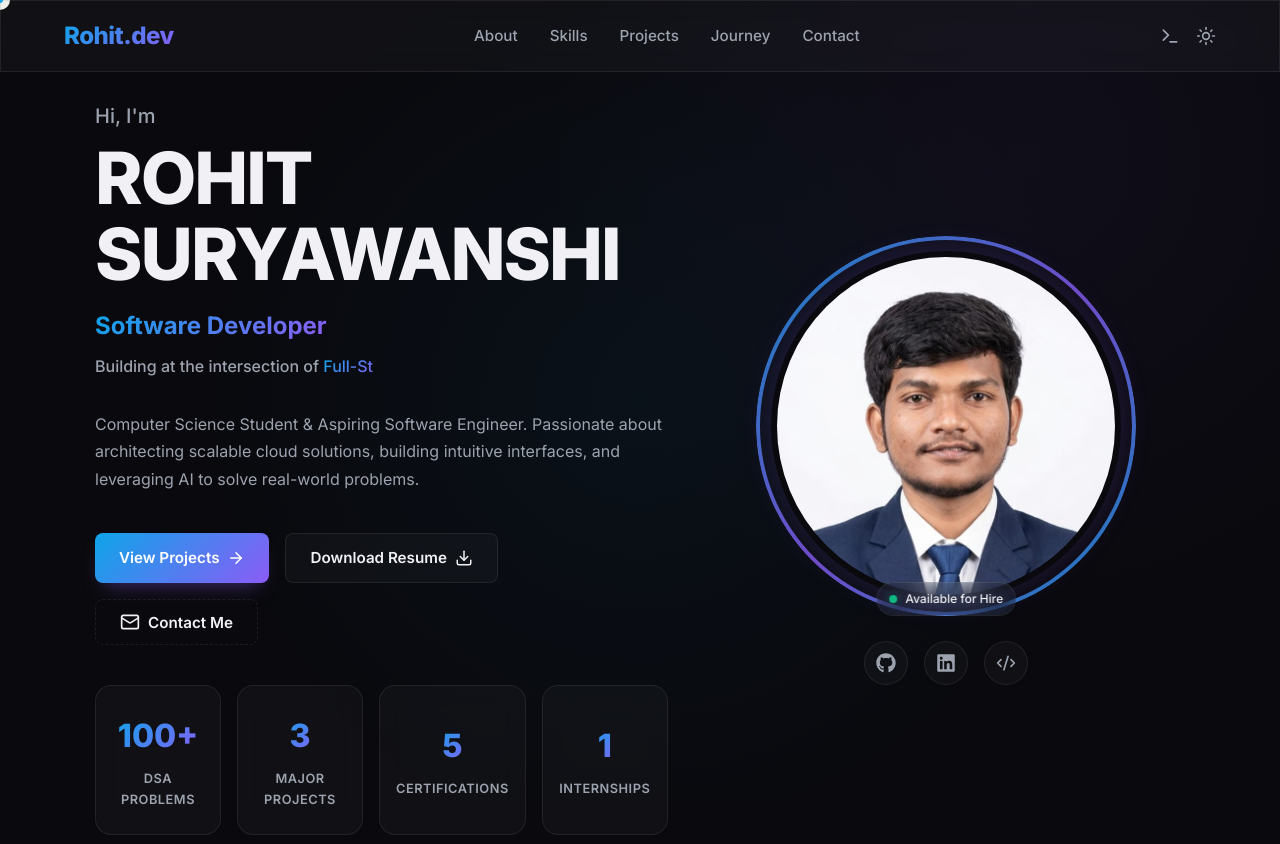
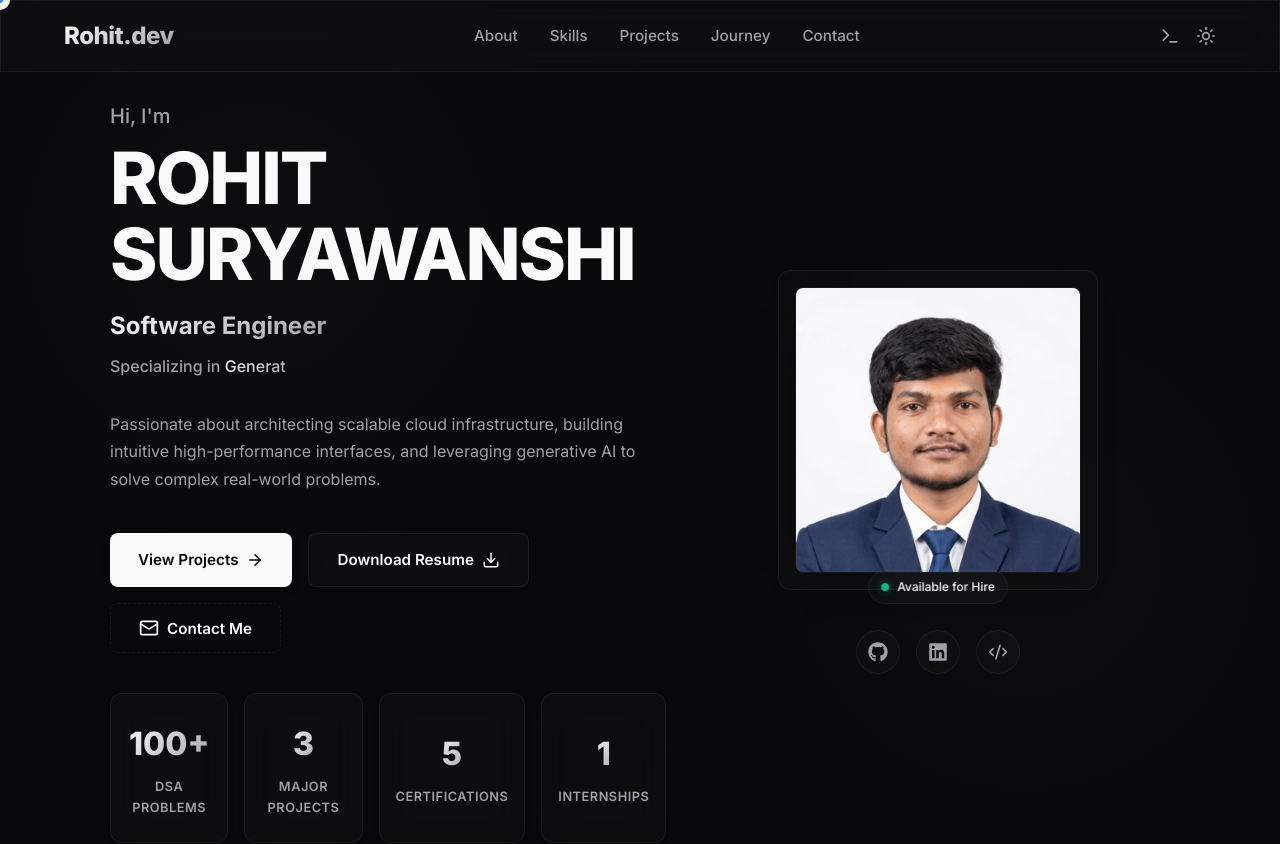
Before and after one commit to Rohit18457/Portfolio, a React (Vite) app: page / in a window 1280 px wide. Shown: the top 844 px of the page. Built offline with nearby package versions, Linux system fonts and the light colour scheme.

Commit message:
Update portfolio for senior developer aesthetic

```diff
--- a/src/components/sections/HeroSection.css
+++ b/src/components/sections/HeroSection.css
@@ -32,39 +32,23 @@
 }
 
 .profile-wrapper.large {
-  width: 350px;
-  height: 350px;
+  width: 320px;
+  height: 320px;
   margin-bottom: 0;
   display: flex;
   align-items: center;
   justify-content: center;
-}
-
-.gradient-ring {
-  position: absolute;
-  top: -15px;
-  left: -15px;
-  right: -15px;
-  bottom: -15px;
-  border-radius: 50%;
-  background: linear-gradient(135deg, var(--accent-blue), var(--accent-purple), var(--accent-blue));
-  z-index: 0;
-  opacity: 0.8;
-  mask: linear-gradient(#fff 0 0) content-box, linear-gradient(#fff 0 0);
-  -webkit-mask: linear-gradient(#fff 0 0) content-box, linear-gradient(#fff 0 0);
-  mask-composite: exclude;
-  -webkit-mask-composite: xor;
-  padding: 4px; /* Thickness of the ring */
+  padding: 16px;
 }
 
 .profile-img {
   width: 100%;
   height: 100%;
-  border-radius: 50%;
+  border-radius: 8px;
   object-fit: cover;
   object-position: top center;
-  border: 6px solid var(--bg-primary);
-  box-shadow: 0 0 30px rgba(139, 92, 246, 0.2);
+  border: 1px solid var(--glass-border);
+  box-shadow: 0 10px 30px -10px rgba(0, 0, 0, 0.5);
   z-index: 1;
   position: relative;
   background: var(--bg-primary);
@@ -146,24 +130,25 @@
   display: flex;
   align-items: center;
   gap: 8px;
-  padding: 12px 24px;
+  padding: 14px 28px;
   border-radius: 8px;
   font-weight: 600;
   font-size: 0.95rem;
-  transition: all 0.3s ease;
+  transition: all 0.3s cubic-bezier(0.16, 1, 0.3, 1);
   border: none;
   background: transparent;
 }
 
 .btn-primary {
-  background: var(--gradient-accent);
-  color: white;
-  box-shadow: 0 10px 20px -10px rgba(139, 92, 246, 0.5);
+  background: var(--text-primary);
+  color: var(--bg-primary);
+  box-shadow: 0 4px 10px rgba(0, 0, 0, 0.1);
 }
 
 .btn-primary:hover {
-  transform: translateY(-2px);
-  box-shadow: 0 15px 25px -10px rgba(139, 92, 246, 0.6);
+  transform: translateY(-2px) scale(1.02);
+  box-shadow: 0 10px 20px rgba(0, 0, 0, 0.15);
+  background: var(--text-secondary);
 }
 
 .btn-glass {
@@ -174,9 +159,8 @@
 }
 
 .btn-glass:hover {
-  background: rgba(255, 255, 255, 0.05);
-  border-color: rgba(255, 255, 255, 0.15);
-  transform: translateY(-2px);
+  background: rgba(255, 255, 255, 0.08);
+  transform: translateY(-2px) scale(1.02);
 }
 
 [data-theme='light'] .btn-glass:hover {
--- a/src/components/sections/HeroSection.jsx
+++ b/src/components/sections/HeroSection.jsx
@@ -45,11 +45,10 @@ const HeroSection = () => {
   const [isRocketLaunching, setIsRocketLaunching] = useState(false);
 
   const words = [
-    "Data Structures & Algorithms",
-    "Full-Stack Web Development",
-    "Cloud Computing",
-    "Generative AI",
-    "Problem Solving"
+    "Scalable Cloud Architectures",
+    "Generative AI Solutions",
+    "High-Performance Interfaces",
+    "Distributed Systems"
   ];
 
   const handleHireMe = () => {
@@ -73,15 +72,15 @@ const HeroSection = () => {
           </h1>
 
           <div className="hero-subtitle">
-            <span className="text-gradient" style={{fontSize: '1.5rem', fontWeight: 'bold'}}>Software Developer</span>
+            <span className="text-gradient" style={{fontSize: '1.5rem', fontWeight: 'bold'}}>Software Engineer</span>
             <br />
             <span style={{fontSize: '1rem', marginTop: '8px', display: 'block', color: 'var(--text-secondary)'}}>
-              Building at the intersection of <TypeWriter words={words} />
+              Specializing in <TypeWriter words={words} />
             </span>
           </div>
 
           <p className="hero-desc">
-            Computer Science Student & Aspiring Software Engineer. Passionate about architecting scalable cloud solutions, building intuitive interfaces, and leveraging AI to solve real-world problems.
+            Passionate about architecting scalable cloud infrastructure, building intuitive high-performance interfaces, and leveraging generative AI to solve complex real-world problems.
           </p>
 
           <div className="hero-actions">
@@ -123,8 +122,7 @@ const HeroSection = () => {
           animate={{ opacity: 1, x: 0 }}
           transition={{ duration: 0.8, delay: 0.2 }}
         >
-          <div className="profile-wrapper large">
-            <div className="gradient-ring"></div>
+          <div className="profile-wrapper large glass-card">
             <img
               src="/profile.jpeg"
               alt="Rohit Suryawanshi"
--- a/src/components/sections/JourneySection.css
+++ b/src/components/sections/JourneySection.css
@@ -19,9 +19,9 @@
 .roadmap-path-fill {
   width: 100%;
   height: 100%;
-  background: var(--gradient-accent);
+  background: var(--text-primary);
   border-radius: 2px;
-  box-shadow: 0 0 10px rgba(139, 92, 246, 0.5);
+  opacity: 0.2;
 }
 
 .text-gradient-bg {
@@ -78,17 +78,15 @@
 }
 
 .roadmap-node {
-  width: 40px;
-  height: 40px;
+  width: 24px;
+  height: 24px;
   border-radius: 50%;
   background: var(--bg-primary);
-  border: 2px solid var(--accent-purple);
+  border: 4px solid var(--text-primary);
   display: flex;
   align-items: center;
   justify-content: center;
   z-index: 2;
-  color: var(--text-primary);
-  box-shadow: 0 0 15px rgba(139, 92, 246, 0.4);
 }
 
 @media (max-width: 768px) {
--- a/src/components/sections/ProjectsSection.css
+++ b/src/components/sections/ProjectsSection.css
@@ -6,10 +6,13 @@
 
 .project-card {
   display: flex;
-  gap: 32px;
+  gap: 0; /* Remove gap, we will use padding in content */
   padding: 0;
   overflow: hidden;
   align-items: stretch;
+  background: var(--glass-bg);
+  border: 1px solid var(--glass-border);
+  border-radius: 12px;
 }
 
 .project-image-wrapper {
@@ -67,15 +70,17 @@
 
 .project-content {
   flex: 0.55;
-  padding: 32px;
+  padding: 40px;
   display: flex;
   flex-direction: column;
+  justify-content: center;
 }
 
 .project-title {
-  font-size: 1.8rem;
-  font-weight: 700;
-  margin-bottom: 12px;
+  font-size: 2rem;
+  font-weight: 800;
+  margin-bottom: 16px;
+  letter-spacing: -0.5px;
 }
 
 .project-desc {
@@ -92,33 +97,13 @@
 }
 
 .tech-tag {
-  padding: 6px 12px;
-  border-radius: 20px;
-  font-size: 0.8rem;
-  font-weight: 500;
-  color: var(--accent-purple);
-}
-
-.project-details {
-  display: flex;
-  flex-direction: column;
-  gap: 16px;
-  margin-top: auto;
-  border-top: 1px solid var(--glass-border);
-  padding-top: 24px;
-}
-
-.detail-row {
-  display: flex;
-  align-items: flex-start;
-  gap: 12px;
-  font-size: 0.9rem;
-  color: var(--text-secondary);
-  line-height: 1.5;
-}
-
-.detail-row strong {
+  padding: 6px 14px;
+  border-radius: 6px;
+  font-size: 0.85rem;
+  font-weight: 600;
   color: var(--text-primary);
+  background: rgba(255, 255, 255, 0.05);
+  border: 1px solid var(--glass-border);
 }
 
 @media (max-width: 992px) {
--- a/src/components/sections/ProjectsSection.jsx
+++ b/src/components/sections/ProjectsSection.jsx
@@ -61,7 +61,7 @@ const ProjectsSection = () => {
               initial={{ opacity: 0, y: 30 }}
               whileInView={{ opacity: 1, y: 0 }}
               viewport={{ once: true }}
-              transition={{ delay: idx * 0.2 }}
+              transition={{ delay: idx * 0.1 }}
             >
               <div className="project-image-wrapper">
                 <img src={project.image} alt={project.title} className="project-image" />
@@ -80,21 +80,6 @@ const ProjectsSection = () => {
                     <span key={i} className="tech-tag glass">{t}</span>
                   ))}
                 </div>
-
-                <div className="project-details">
-                  <div className="detail-row">
-                    <Target size={16} className="text-gradient" />
-                    <span><strong>Features:</strong> {project.features.join(', ')}</span>
-                  </div>
-                  <div className="detail-row">
-                    <Layers size={16} className="text-gradient" />
-                    <span><strong>Challenges:</strong> {project.challenges}</span>
-                  </div>
-                  <div className="detail-row">
-                    <BookOpen size={16} className="text-gradient" />
-                    <span><strong>Learnings:</strong> {project.learnings}</span>
-                  </div>
-                </div>
               </div>
             </motion.div>
           ))}
--- a/src/components/sections/SkillsSection.css
+++ b/src/components/sections/SkillsSection.css
@@ -67,25 +67,13 @@
 
 .skill-level {
   font-size: 0.7rem;
-  padding: 2px 8px;
-  border-radius: 12px;
+  padding: 4px 10px;
+  border-radius: 4px;
   font-weight: 600;
   text-transform: uppercase;
-}
-
-.level-advanced {
-  background: rgba(16, 185, 129, 0.1);
-  color: #10b981;
-}
-
-.level-intermediate {
-  background: rgba(14, 165, 233, 0.1);
-  color: #0ea5e9;
-}
-
-.level-beginner {
-  background: rgba(245, 158, 11, 0.1);
-  color: #f59e0b;
+  background: var(--glass-bg);
+  border: 1px solid var(--glass-border);
+  color: var(--text-primary);
 }
 
 @media (max-width: 576px) {
--- a/src/index.css
+++ b/src/index.css
@@ -1,27 +1,28 @@
 @import url('https://fonts.googleapis.com/css2?family=Inter:wght@300;400;500;600;700;800&display=swap');
 
 :root {
-  --bg-primary: #0a0a0e;
-  --bg-secondary: #12121a;
-  --text-primary: #f0f0f5;
-  --text-secondary: #9ca3af;
-  --accent-blue: #0ea5e9;
+  --bg-primary: #09090b;
+  --bg-secondary: #18181b;
+  --text-primary: #fafafa;
+  --text-secondary: #a1a1aa;
+  --accent-blue: #3b82f6;
   --accent-purple: #8b5cf6;
-  --gradient-accent: linear-gradient(135deg, var(--accent-blue), var(--accent-purple));
+  --gradient-accent: linear-gradient(135deg, var(--text-primary), var(--text-secondary));
 
-  --glass-bg: rgba(255, 255, 255, 0.03);
-  --glass-border: rgba(255, 255, 255, 0.08);
+  --glass-bg: rgba(255, 255, 255, 0.02);
+  --glass-border: rgba(255, 255, 255, 0.06);
 
   --font-main: 'Inter', sans-serif;
 }
 
 [data-theme='light'] {
-  --bg-primary: #f8fafc;
+  --bg-primary: #fafafa;
   --bg-secondary: #ffffff;
-  --text-primary: #0f172a;
-  --text-secondary: #475569;
-  --glass-bg: rgba(0, 0, 0, 0.03);
+  --text-primary: #09090b;
+  --text-secondary: #71717a;
+  --glass-bg: rgba(0, 0, 0, 0.02);
   --glass-border: rgba(0, 0, 0, 0.08);
+  --gradient-accent: linear-gradient(135deg, var(--text-primary), var(--text-secondary));
 }
 
 * {
@@ -58,30 +59,29 @@ button {
 /* Glassmorphism Utilities */
 .glass {
   background: var(--glass-bg);
-  backdrop-filter: blur(12px);
-  -webkit-backdrop-filter: blur(12px);
+  backdrop-filter: blur(16px);
+  -webkit-backdrop-filter: blur(16px);
   border: 1px solid var(--glass-border);
 }
 
 .glass-card {
   background: var(--glass-bg);
-  backdrop-filter: blur(12px);
-  -webkit-backdrop-filter: blur(12px);
+  backdrop-filter: blur(16px);
+  -webkit-backdrop-filter: blur(16px);
   border: 1px solid var(--glass-border);
-  border-radius: 16px;
+  border-radius: 12px;
   padding: 24px;
-  transition: transform 0.3s ease, box-shadow 0.3s ease, border-color 0.3s ease;
+  transition: transform 0.4s cubic-bezier(0.16, 1, 0.3, 1), border-color 0.4s ease;
+  box-shadow: 0 4px 6px -1px rgba(0, 0, 0, 0.1), 0 2px 4px -1px rgba(0, 0, 0, 0.06);
 }
 
 .glass-card:hover {
-  transform: translateY(-4px);
-  border-color: rgba(255, 255, 255, 0.15);
-  box-shadow: 0 10px 30px -10px rgba(0, 0, 0, 0.5);
+  transform: translateY(-2px);
+  border-color: rgba(255, 255, 255, 0.12);
 }
 
 [data-theme='light'] .glass-card:hover {
-  border-color: rgba(0, 0, 0, 0.15);
-  box-shadow: 0 10px 30px -10px rgba(0, 0, 0, 0.1);
+  border-color: rgba(0, 0, 0, 0.12);
 }
 
 /* Gradients & Text */
@@ -136,8 +136,8 @@ button {
   transform: translate(-50%, -50%);
   width: 100vw;
   height: 100vh;
-  background: radial-gradient(circle at center, rgba(14, 165, 233, 0.05) 0%, transparent 60%),
-              radial-gradient(circle at 80% 20%, rgba(139, 92, 246, 0.05) 0%, transparent 40%);
+  background: radial-gradient(circle at 20% 30%, rgba(255, 255, 255, 0.02) 0%, transparent 40%),
+              radial-gradient(circle at 80% 70%, rgba(255, 255, 255, 0.02) 0%, transparent 40%);
   z-index: -1;
   pointer-events: none;
 }
```
